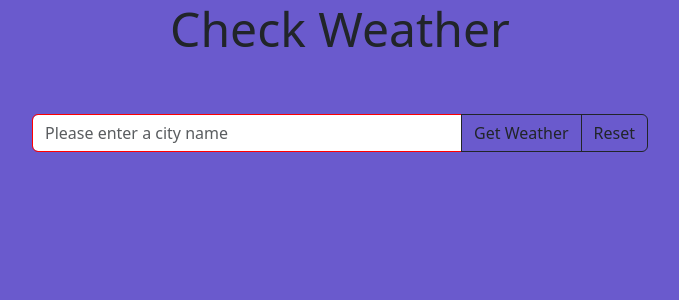
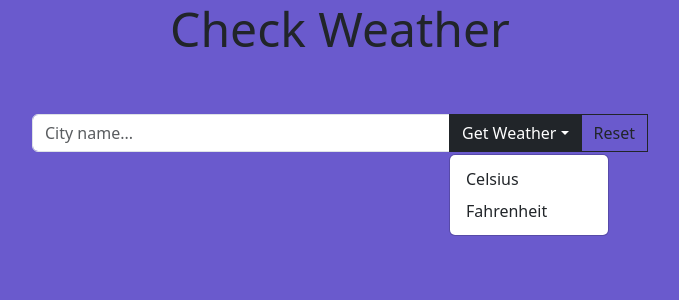
Before and after one commit to rkattiyarat/Angular-weather-app, an Angular app: page / in a window 1280 px wide. Both pictures are taken after a click on the button "Get Weather". Shown: the top 300 px of the page, without its empty margins (300-979 px from the left). Built offline with nearby package versions, Linux system fonts and the light colour scheme.

Commit message:
dropdown menu

```diff
--- a/angular.json
+++ b/angular.json
@@ -38,7 +38,7 @@
               "node_modules/bootstrap/dist/css/bootstrap.min.css",
               "src/styles.css"
             ],
-            "scripts": []
+            "scripts": ["node_modules/bootstrap/dist/js/bootstrap.bundle.min.js"]
           },
           "configurations": {
             "production": {
--- a/src/app/weather/weather.component.html
+++ b/src/app/weather/weather.component.html
@@ -8,17 +8,22 @@
             <div class="input-group">
                 <input type="text" name="cityName" [placeholder]="isEmty ? 'Please enter a city name' : 'City name...'"
                 [(ngModel)]="city" (keydown.enter)="getWeather()" [ngClass]="{'empty-field': isEmty}" class="form-control">
-                <button type="button" class="btn btn-outline-dark" (click)="getWeather()">Get Weather</button>
+                <button type="button" class="btn btn-outline-dark dropdown-toggle" id="dropdownMenuButton"
+                data-bs-toggle="dropdown" aria-expanded="false" >Get Weather</button>
                 <button type="button" class="btn btn-outline-dark" (click)="onReset()">Reset</button>
+
+                <ul class="dropdown-menu" aria-labelledby="dropdownMenuButton">
+                    <li><a class="dropdown-item" (click)="getWeather()">Celsius</a></li>
+                    <li><a class="dropdown-item" (click)="getWeatherInFahrenheit()">Fahrenheit</a></li>
+                </ul>
             </div>
         </form>
-
     </div>
 
     <div class="row align-items-center justify-content-center mt-5">
         <div class="col-md-3 align-items-center" *ngIf="weatherData">
             <h2>{{ weatherData.name }}</h2>
-            <p>Temperature: {{ roundTemp }} °C</p>
+            <p>Temperature: {{ temperatureUnit === 'Celsius' ? roundTemp + ' °' : farenheit + ' °' }}</p>
             <p>Humidity: {{ weatherData.main.humidity }}</p>
             <p>Pressure: {{ weatherData.main.pressure }}</p>
             <p>Wind Speed: {{ weatherData.wind.speed }}</p>
--- a/src/app/weather/weather.component.ts
+++ b/src/app/weather/weather.component.ts
@@ -13,9 +13,20 @@ export class WeatherComponent {
   isEmty: boolean = false;
   roundTemp: number = 0;
   iconUrl: string = 'http://openweathermap.org/img/wn/';
+  temperatureUnit: string = 'Celsius';
   constructor(private weatherService:WeatherService) { }
 
   ngOnInit() {}
+
+  toggleTemperatureUnit() {
+    if (this.temperatureUnit === 'Celsius') {
+      this.getWeatherInFahrenheit();
+      this.temperatureUnit = 'Fahrenheit';
+    } else {
+      this.getWeather();
+      this.temperatureUnit = 'Celsius';
+    }
+  }
 
   getWeather() {
   if(this.city === '') {
@@ -36,10 +47,32 @@ export class WeatherComponent {
   }
 }
 
+getWeatherInFahrenheit() {
+  if(this.city === '') {
+    this.isEmty = true;
+      // color the input field red
+  } else {
+    this.isEmty = false;
+  }
+  if(!this.isEmty) {
+    this.weatherService.getWeather(this.city).subscribe(data => {
+      this.weatherData = data;
+      this.roundTemp = Math.round((this.weatherData.main.temp * 9/5) + 32);
+      this.iconUrl = this.iconUrl + this.weatherData.weather[0].icon + '.png';
+      console.log(data);
+    });
+    // clear the input field
+    this.city = '';
+  }
+
+}
+
 onReset() {
   this.city = '';
   this.weatherData = null;
   this.roundTemp = 0;
   this.iconUrl = 'http://openweathermap.org/img/wn/';
   }
+
+
 }
```
